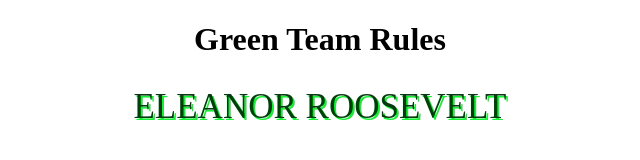
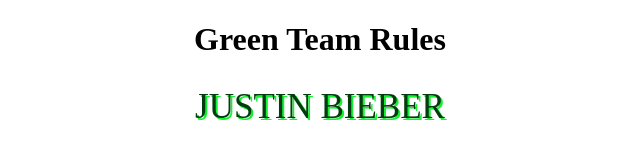
Before and after one commit to vjsarlo/GitLab, a plain HTML site: page index.html in a window 1280 px wide. Shown: the whole page, without its empty margins (320-960 px from the left). Drawn offline with nearby package versions, Linux system fonts and the light colour scheme.

Commit message:
Author changed back to Justin Bieber

```diff
--- a/index.html
+++ b/index.html
@@ -27,6 +27,6 @@
             </blockquote>
             <div class="arrow"></div>
         </div>
-        <div class="author"><h2>ELEANOR ROOSEVELT</h2></div>
+        <div class="author"><h2>Justin Bieber</h2></div>
     </body>
 </html>
```
